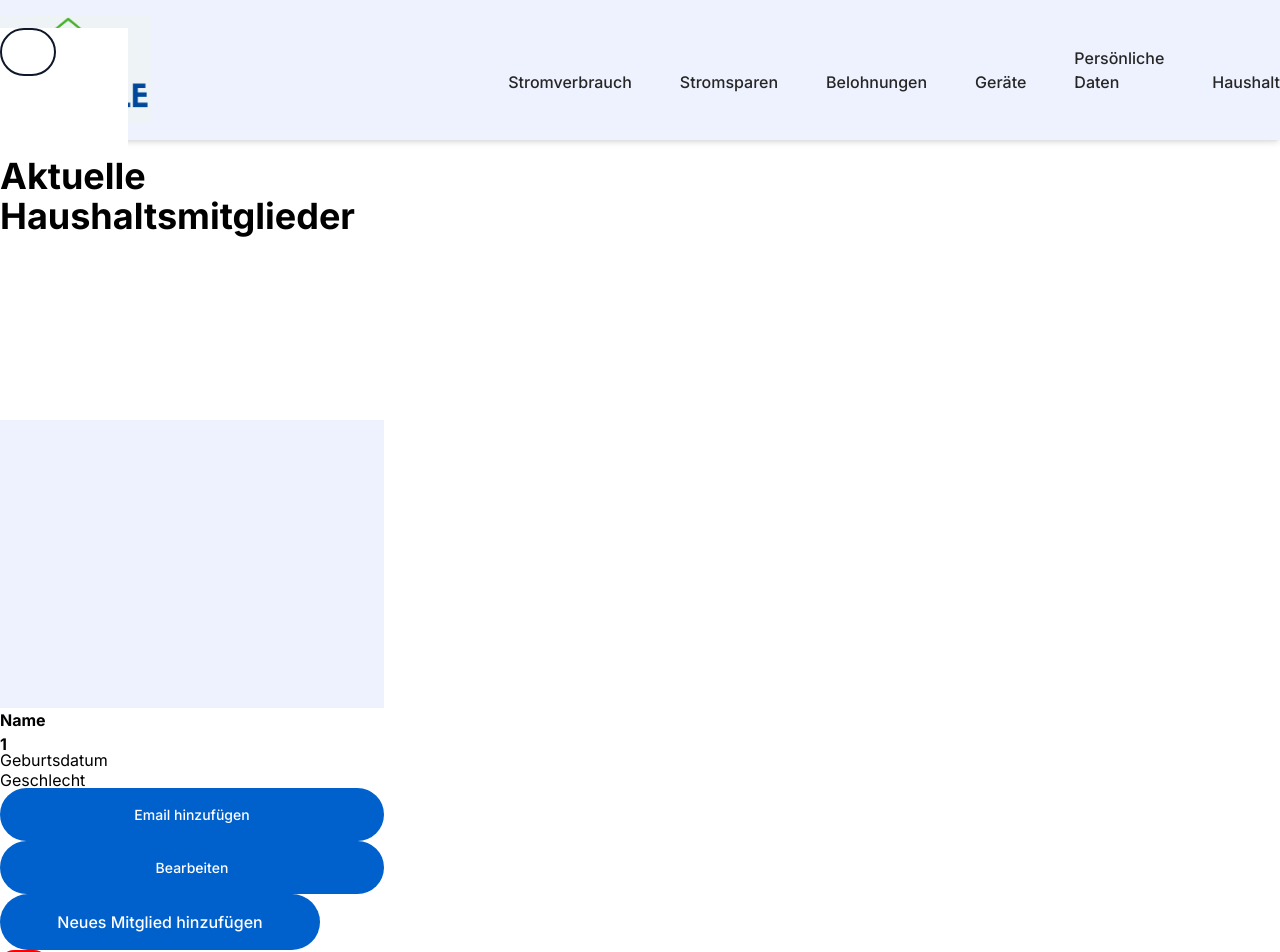
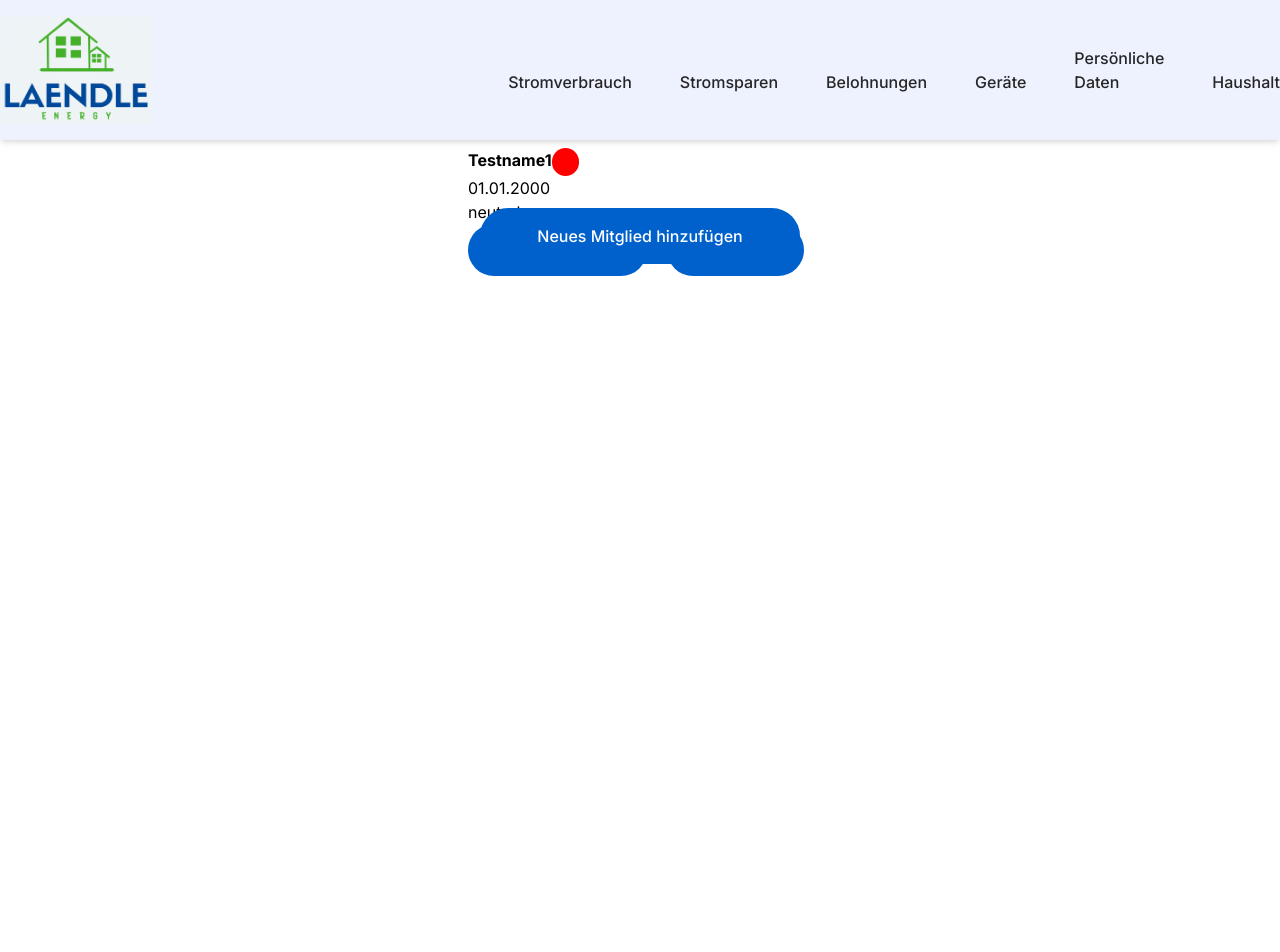
Before and after one commit to LaendleEnergy/SmartMeterUI, a Next.js app: page /pages/members in a window 1280 px wide. Shown: the top 952 px of the page. After the commit the page ends 800 px from the top, so only its background shows below. Built offline with nearby package versions, Linux system fonts and the light colour scheme.

Commit message:
started implementing member card

```diff
--- a/src/app/components/DeviceCard.tsx
+++ b/src/app/components/DeviceCard.tsx
@@ -4,7 +4,7 @@ interface DeviceProps {
     name: string;
 }
 
-export default function Logo({ name }: DeviceProps) {
+export default function DeviceCard({ name }: DeviceProps) {
     return (
         <div className="flex justify-center">
             <div className="inline-flex justify-center items-center space-x-3">
--- /dev/null
+++ b/src/app/components/MemberCard.tsx
@@ -0,0 +1,33 @@
+import { FaTrash } from "react-icons/fa";
+
+interface MemberProps {
+    name: string;
+    dateOfBirth?: string;
+    gender?: string;
+}
+
+export default function MemberCard({ name, dateOfBirth = "", gender = "" }: MemberProps) {
+    return (
+        <div className="flex justify-center">
+            <div className="Background p-5 w-96 h-7 2bg-indigo-50" >
+                <div className="Group inline-flex justify-center">
+                    <div className="font-bold">{name}</div>
+                    <div className="DeleteButton w-12 h-7 justify-end items-end inline-flex space-x-3">
+                        <div className="PrimaryMedium w-12 h-7 bg-red-600 rounded-full" />
+                        <FaTrash className="text-white"></FaTrash>
+                    </div>
+                </div>
+                <div>{dateOfBirth}</div>
+                <div>{gender}</div>
+                <div className="inline-flex space-x-5">
+                    <div className="ActiveButton w-42 px-8 py-4 bg-primary-600 rounded-full justify-center items-center flex">
+                        <div className="Default text-white text-sm font-medium">Email hinzufügen</div>
+                    </div>
+                    <div className="ActiveButton w-42 px-8 py-4 bg-primary-600 rounded-full justify-center items-center flex">
+                        <div className="Default text-white text-sm font-medium">Bearbeiten</div>
+                    </div>
+                </div>
+            </div>
+        </div>
+    )
+}
--- a/src/app/pages/household/page.tsx
+++ b/src/app/pages/household/page.tsx
@@ -1,4 +1,5 @@
 import Navigation from "../../components/navigation/NavBar";
+import Link from "next/link";
 
 export default function Household() {
     return (
@@ -27,7 +28,7 @@ export default function Household() {
                         <div className="Password text-zinc-600 text-base     tracking-wider">Zählernummer</div>
                     </div>
                     <div className="ActiveButton w-42 px-8 py-4 bg-primary-600 rounded-full justify-center items-center flex">
-                        <div className="Default text-center text-white text-xl font-medium   leading-normal">Haushaltsmitglieder verwalten</div>
+                        <Link href="../pages/members"><span className="Text text-center text-white text-base font-medium leading-normal">Haushaltsmitglieder verwalten</span></Link>
                     </div>
                     <div className="Name" />
                 </div>
--- a/src/app/pages/members/page.tsx
+++ b/src/app/pages/members/page.tsx
@@ -1,37 +1,14 @@
 import Navigation from "../../components/navigation/NavBar";
+import MemberCard from "@/app/components/MemberCard";
 
 export default function Members() {
     return (
-        <div className="Members w-96 h-96 bg-white flex-col justify-start items-start gap-2.5 inline-flex">
+        <div className="Members">
             <header><Navigation /></header>
-            <div className="Page w-96 h-96 relative">
-
-                <div className="CircleArrowLeft w-32 h-32 left-[36px] top-[103px]   bg-white">
-                    <div className="Ellipse1 w-14 h-12 left-[37.62px] top-[35.58px]   rounded-full border-2 border-slate-900" />
-                </div>
-                <div className="CurrentMembers left-[543px] top-[205px]     text-4xl font-bold  ">Aktuelle Haushaltsmitglieder</div>
-                <div className="Name h-40 left-[599px] top-[455px]  " />
-                <div className="Icon p-3 left-[1087px] top-[354px]   bg-white rounded-lg" />
-                <div className="Rectangle18 w-96 h-72 left-[612px] top-[349px]   bg-indigo-50" />
-                <div className="Bearbeiten w-14 h-10 left-[768px] top-[372px]     text-base font-bold  ">Name 1</div>
-                <div className="Bearbeiten w-28 h-5 left-[738px] top-[424px]     text-base    ">Geburtsdatum</div>
-                <div className="Bearbeiten w-24 h-5 left-[750px] top-[455px]     text-base    ">Geschlecht</div>
-                <div className="ActiveButton w-42 px-8 py-4 bg-primary-600 rounded-full justify-center items-center flex">
-                    <div className="Default text-white text-sm font-medium   leading-normal">Email hinzufügen</div>
-                </div>
-                <div className="ActiveButton w-42 px-8 py-4 bg-primary-600 rounded-full justify-center items-center flex">
-                    <div className="Default text-white text-sm font-medium   leading-normal">Bearbeiten</div>
-                </div>
+            <div className="Page flex-col flex justify-center items-center space-y-10 py-[10%]">
+                <MemberCard name="Testname1" dateOfBirth="01.01.2000" gender="neutral"></MemberCard>
                 <div className="ActiveButton w-80 px-8 py-4 bg-primary-600 rounded-full justify-center items-center flex">
-                    <div className="Default text-white text-base font-medium   leading-normal">Neues Mitglied hinzufügen </div>
-                </div>
-                <div className="Group1 w-12 h-9 left-[927px] top-[349px]  ">
-                    <div className="DeleteButton w-12 h-7 left-0 top-[7px]   justify-center items-center inline-flex">
-                        <div className="PrimaryMedium w-12 h-7 px-5 py-2 bg-red-600 rounded-full" />
-                    </div>
-                    <div className="Icon w-3.5 h-7 p-3 left-0 top-0   bg-red-600 bg-opacity-0 rounded-lg justify-start items-start inline-flex">
-                        <div className="IconsMediumTrash4 w-6 h-6 relative" />
-                    </div>
+                    <div className="Default text-white text-base font-medium">Neues Mitglied hinzufügen </div>
                 </div>
             </div>
         </div>)
```
